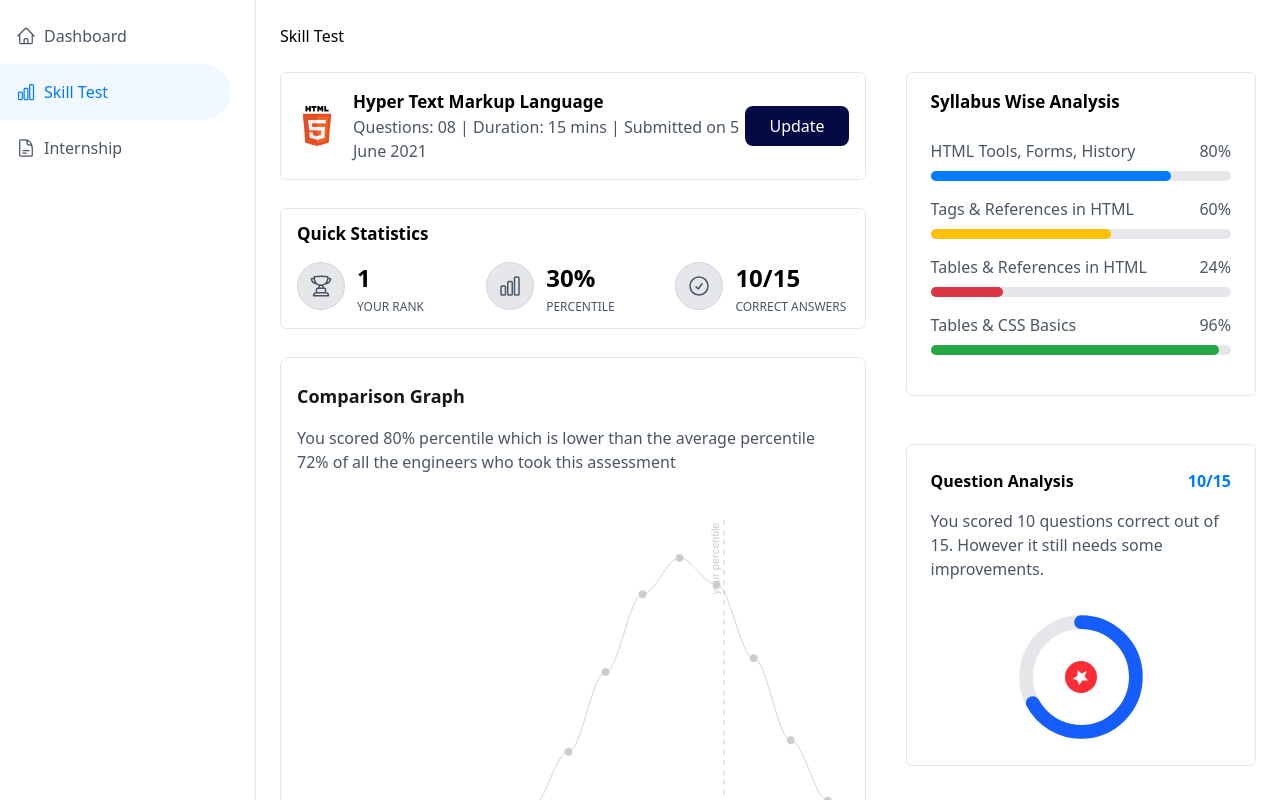
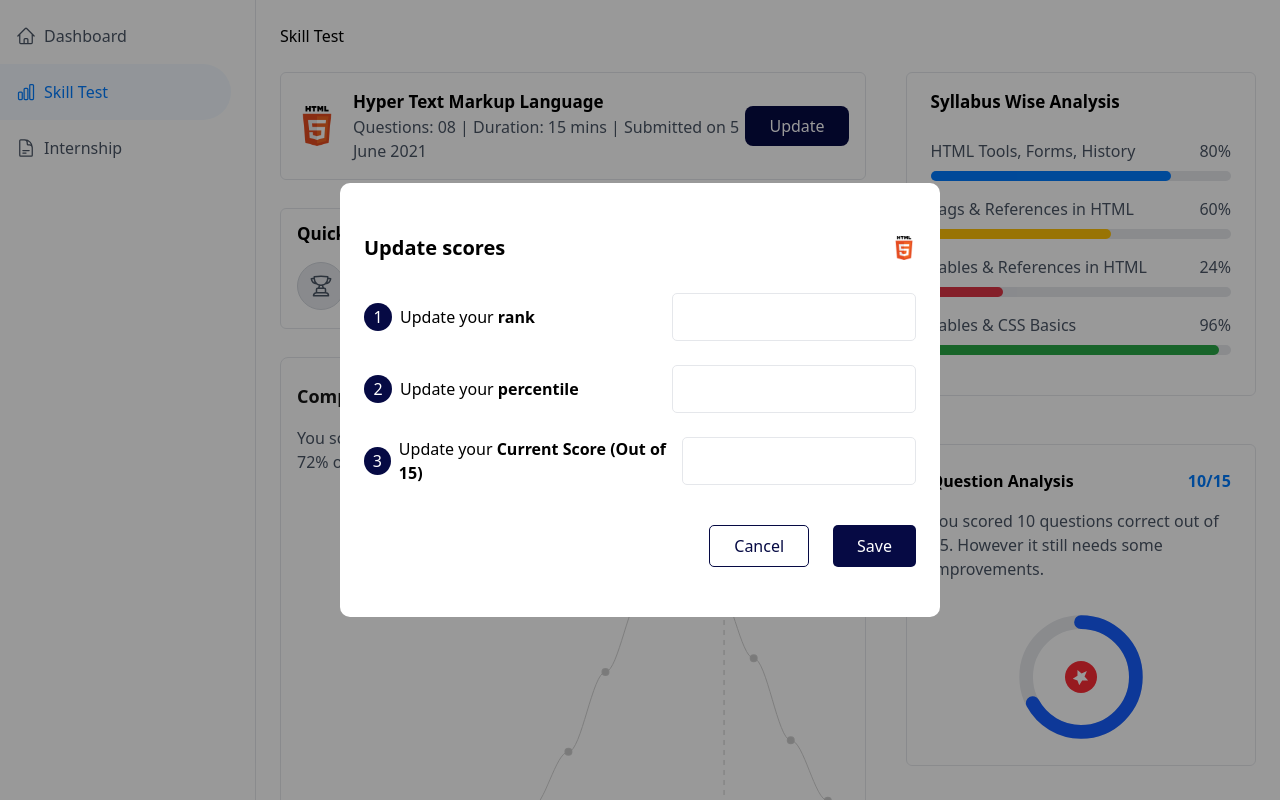
Before and after one commit to Detayoo/whatbytes, a Next.js app: page /dashboard in a window 1280 px wide. Both pictures are taken after a click on the button "Update". Built offline with nearby package versions, Linux system fonts and the light colour scheme.

Commit message:
added update modal and input validation

```diff
--- a/package.json
+++ b/package.json
@@ -13,11 +13,13 @@
     "apexcharts": "^4.5.0",
     "chart.js": "^4.4.8",
     "chartjs-plugin-annotation": "^3.1.0",
+    "formik": "^2.4.6",
     "next": "15.2.4",
     "react": "^19.0.0",
     "react-apexcharts": "^1.7.0",
     "react-chartjs-2": "^5.3.0",
-    "react-dom": "^19.0.0"
+    "react-dom": "^19.0.0",
+    "yup": "^1.6.1"
   },
   "devDependencies": {
     "@eslint/eslintrc": "^3",
--- a/src/components/ModalContainer.tsx
+++ b/src/components/ModalContainer.tsx
@@ -1,5 +1,3 @@
-import React from "react";
-
 export const ModalContainer = ({
   children,
   showModal,
@@ -8,7 +6,7 @@ export const ModalContainer = ({
   children: any;
   showModal: boolean;
   closeModal: () => void;
-}): JSX.Element => {
+}) => {
   return (
     <div
       className={`fixed top-0 left-0 z-[30] w-full h-screen flex justify-center items-center animation ${
--- /dev/null
+++ b/src/components/TextField.tsx
@@ -0,0 +1,49 @@
+import { ErrorMessage, Field } from "formik";
+
+export const TextField = ({
+  name,
+  placeholder,
+  divClass,
+  textClass,
+  labelClass,
+  borderClass,
+  value,
+  maxlength,
+  disabled,
+  error,
+  ...rest
+}: {
+  name: string;
+  value: string;
+  error?: any;
+  placeholder?: string;
+  divClass?: string;
+  textClass?: string;
+  labelClass?: string;
+  borderClass?: string;
+  maxlength?: string;
+  disabled?: boolean;
+}) => (
+  <div className={`${divClass}`}>
+    <Field
+      type="text"
+      name={name}
+      id={name}
+      placeholder={placeholder}
+      maxLength={maxlength}
+      disabled={disabled}
+      {...rest}
+      className={`w-full h-12 rounded-[5px] px-5 py-1 text-[14px] ${
+        disabled ? " bg-[#EBFFF7]" : "bg-white"
+      } placeholder:text-[#CCCCCC] placeholder:text-sm ${
+        error ? "border-red-500" : value ? "border-primary" : "border-gray-200"
+      } border-[1px] focus:outline-none ${textClass}`}
+    />
+
+    <ErrorMessage
+      name={name}
+      className="text-[12px] text-red-500 mt-[2px]"
+      component="p"
+    />
+  </div>
+);
--- /dev/null
+++ b/src/components/UpdateModal.tsx
@@ -0,0 +1,149 @@
+import React from "react";
+import Image from "next/image";
+import { Form, Formik } from "formik";
+import { object, string } from "yup";
+
+import { ModalContainer } from "./ModalContainer";
+import { TextField } from "./TextField";
+
+export const UpdateModal = ({
+  showModal,
+  closeModal,
+}: {
+  showModal: boolean;
+  closeModal: () => void;
+}) => {
+  const initialValues = {
+    rank: "",
+    percentile: "",
+    score: "",
+  };
+
+  const schema = object().shape({
+    rank: string()
+      .required("Rank is required")
+      .test("min-value", "Rank must be greater than 0", (value) => {
+        const parsedValue = parseFloat(value);
+        return !isNaN(parsedValue) && parsedValue > 0;
+      }),
+    percentile: string()
+      .required("Percentile is required")
+      .test("min-value", "Percentile must be between 0 and 100", (value) => {
+        const parsedValue = parseFloat(value);
+        return !isNaN(parsedValue) && parsedValue > 0;
+      })
+
+      .test("max-value", "Percentile must not exceed 100", (value) => {
+        const parsedValue = parseFloat(value);
+        return !isNaN(parsedValue) && parsedValue <= 100;
+      }),
+    score: string()
+      .required("Score is required")
+      .test("min-value", "Score must be between 0 and 15", (value) => {
+        const parsedValue = parseFloat(value);
+        return !isNaN(parsedValue) && parsedValue > 0;
+      })
+
+      .test("max-value", "Score must not exceed 15", (value) => {
+        const parsedValue = parseFloat(value);
+        return !isNaN(parsedValue) && parsedValue <= 15;
+      }),
+  });
+
+  return (
+    <ModalContainer showModal={showModal} closeModal={closeModal}>
+      <div
+        className={`w-[600px] max-h-[90vh] bg-white text-black p-6  rounded-[10px] animation ${
+          showModal ? "mt-0" : "mt-[5rem]"
+        } relative z-[100] py-[50px]`}
+      >
+        <div className="flex justify-between items-center">
+          <p className="text-[20px] font-semibold">Update scores</p>
+
+          <Image src="/images/html5.png" alt="" width={24} height={24} />
+        </div>
+
+        <Formik
+          enableReinitialize
+          initialValues={initialValues}
+          onSubmit={() => {}}
+          validationSchema={schema}
+        >
+          {({ values, errors, setFieldValue, touched }) => {
+            return (
+              <Form
+                autoComplete="off"
+                className="mt-[30px] flex flex-col gap-y-6"
+              >
+                <div className="flex justify-between items-center">
+                  <div className="flex items-center gap-2">
+                    <div className="w-7 h-7 bg-[#060a44] flex justify-center items-center rounded-[50%]">
+                      <p className="text-white">1</p>
+                    </div>
+                    <p>
+                      Update your <span className="font-semibold">rank</span>
+                    </p>
+                  </div>
+                  <TextField
+                    name="rank"
+                    value={values?.rank}
+                    error={errors.rank && touched.rank}
+                  />
+                </div>
+                <div className="flex justify-between items-center">
+                  <div className="flex items-center gap-2">
+                    <div className="w-7 h-7 bg-[#060a44] flex justify-center items-center rounded-[50%]">
+                      <p className="text-white">2</p>
+                    </div>
+                    <p>
+                      Update your{" "}
+                      <span className="font-semibold">percentile</span>
+                    </p>
+                  </div>
+                  <TextField
+                    name="percentile"
+                    value={values?.percentile}
+                    error={errors.percentile && touched.percentile}
+                  />
+                </div>
+                <div className="flex justify-between items-center">
+                  <div className="flex items-center gap-2">
+                    <div className="w-7 h-7 bg-[#060a44] flex justify-center items-center rounded-[50%]">
+                      <p className="text-white">3</p>
+                    </div>
+                    <p>
+                      Update your{" "}
+                      <span className="font-semibold">
+                        Current Score (Out of 15)
+                      </span>
+                    </p>
+                  </div>
+                  <TextField
+                    name="score"
+                    value={values?.score}
+                    error={errors.score && touched.score}
+                  />
+                </div>
+
+                <div className="mt-4 flex gap-x-6 justify-end">
+                  <button
+                    type="button"
+                    className="border border-[#060a44] text-[#060a44] px-6 py-2 rounded-[5px] cursor-pointer"
+                  >
+                    Cancel
+                  </button>
+                  <button
+                    type="submit"
+                    className="bg-[#060a44] px-6 py-2 rounded-[5px] text-white cursor-pointer"
+                  >
+                    Save
+                  </button>
+                </div>
+              </Form>
+            );
+          }}
+        </Formik>
+      </div>
+    </ModalContainer>
+  );
+};
--- a/src/components/index.ts
+++ b/src/components/index.ts
@@ -4,3 +4,4 @@ export * from "./Sidebar";
 export * from "./SyllabusAnalysis";
 export * from "./DashboardLayout";
 export * from "./QuestionAnalysis";
+export * from "./UpdateModal";
--- a/src/pages/dashboard.tsx
+++ b/src/pages/dashboard.tsx
@@ -1,4 +1,5 @@
 import Image from "next/image";
+import { useState } from "react";
 
 import {
   QuickStats,
@@ -6,9 +7,11 @@ import {
   SyllabusAnalysis,
   DashboardLayout,
   QuestionAnalysis,
+  UpdateModal,
 } from "@/components";
 
 export default function Dashboard() {
+  const [showModal, setShowModal] = useState(false);
   return (
     <DashboardLayout>
       <p className="mb-6 text-black">Skill Test</p>
@@ -32,7 +35,10 @@ export default function Dashboard() {
                 </p>
               </div>
             </div>
-            <button className="bg-[#060a44] text-white px-6 py-2 rounded-lg">
+            <button
+              onClick={() => setShowModal(true)}
+              className="bg-[#060a44] text-white px-6 py-2 rounded-lg"
+            >
               Update
             </button>
           </div>
@@ -44,6 +50,10 @@ export default function Dashboard() {
           <QuestionAnalysis />
         </div>
       </div>
+      <UpdateModal
+        showModal={showModal}
+        closeModal={() => setShowModal(false)}
+      />
     </DashboardLayout>
   );
 }
```
Also changed, not shown: 1 other file (tests, documents, lock files or other folders).
